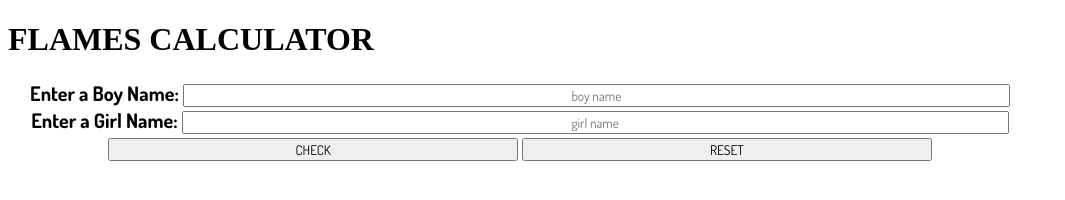
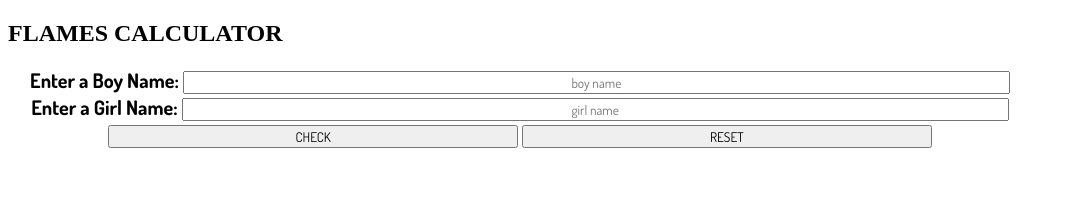
Before and after one commit to vamshi1698/Flames-Calculator-, a plain HTML site: page index.html in a window 1280 px wide. Shown: the whole page, without its empty margins (0-1065 px from the left). Drawn offline with Linux system fonts and the light colour scheme.

Commit message:
Update index.html

```diff
--- a/index.html
+++ b/index.html
@@ -9,7 +9,7 @@
 </head>
 
 <body>
-  <h1>FLAMES CALCULATOR</h1>
+  <h2>FLAMES CALCULATOR</h2>
  <div class="container">
   <form>
     <label for="i1">Enter a Boy Name:</label>
```
